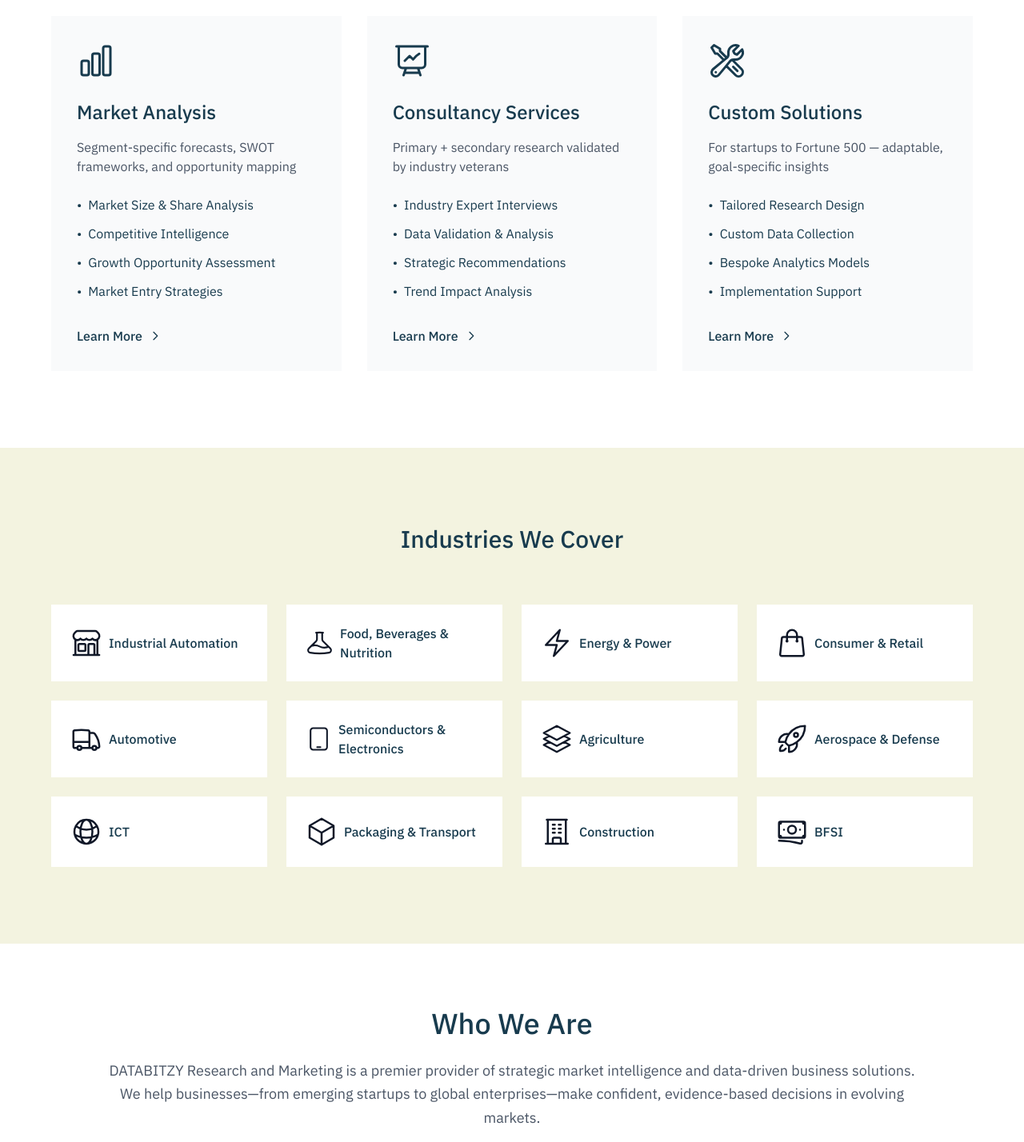
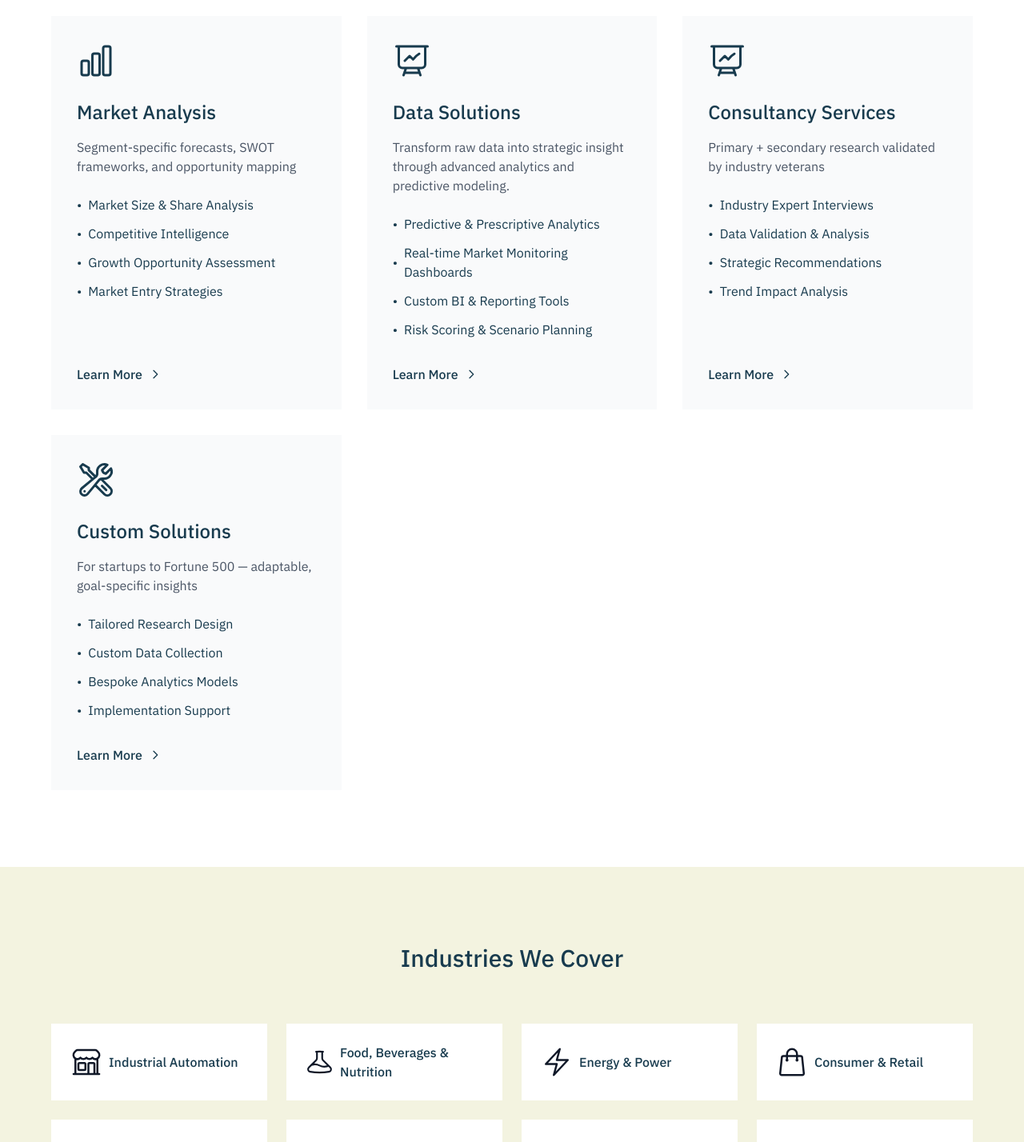
Before and after one commit to Aniket-89/DataSciencePro, a React (Vite) app: page / in a window 1280 px wide. Shown: the part 900-2328 px from the top of the page at 80% size. Built offline with nearby package versions, Linux system fonts and the light colour scheme; the HTML template or start-up script is replaced by a standard one.

Commit message:
content modifications

```diff
--- a/src/components/Footer.tsx
+++ b/src/components/Footer.tsx
@@ -6,9 +6,11 @@ const Footer = () => {
       <div className="container mx-auto px-4">
         <div className="grid grid-cols-1 md:grid-cols-4 gap-8">
           <div className='text-black'>
-            <h3 className="text-xl font-bold mb-4">DATABITZY</h3>
+            <h1 className="text-2xl font-bold text-[#183B4E]">
+              <span className='text-[#DDA853]'>DATA</span>BITZY
+            </h1>
             <p className="text-gray-600">
-              Transforming data into actionable insights for your business success.
+              Transforming data into actionable insights.
             </p>
           </div>
           <div className='text-black'>
--- a/src/components/Header.tsx
+++ b/src/components/Header.tsx
@@ -46,7 +46,7 @@ const Header = () => {
       <header className="fixed w-full bg-white shadow-md z-40">
         <div className="lg:max-w-[75vw] mx-auto px-4">
           <div className="flex items-center justify-between h-16">
-            <Link to="/" className="text-xl font-semibold text-[#183B4E]">
+            <Link to="/" className="text-2xl font-semibold text-[#183B4E]">
               <span className='text-[#DDA853]'>DATA</span>BITZY
             </Link>
 
--- a/src/components/about/Brief.tsx
+++ b/src/components/about/Brief.tsx
@@ -24,9 +24,14 @@ const Brief = () => {
               </svg> */}
             </div>
             <p className="text-lg text-gray-700 leading-relaxed">
-              DATABITZY is a premier provider of strategic market intelligence and data-driven business solutions.
-              We empower organizations of all sizes — from global enterprises to emerging SMEs — with insights that drive growth, reduce risk,
-              and uncover untapped opportunities in competitive markets.
+              DATABITZY is a powerful service-driven platform that delivers data-powered insights, market intelligence,
+              and tailored business solutions. We help organizations of all sizes—from agile startups to established enterprises—make smarter,
+              faster, and more confident decisions in a rapidly evolving marketplace.
+              <br />
+              <br />
+              Our platform offers a wide range of services including
+              custom market research reports, competitive analysis, customer behavior insights, business forecasting, and end-to-end data solutions.
+              At DATABITZY, we transform data into direction—empowering your business to lead with clarity and precision.
             </p>
           </motion.div>
 
--- a/src/components/about/Founders.tsx
+++ b/src/components/about/Founders.tsx
@@ -5,14 +5,14 @@ const founders: FounderType[] = [
   {
     name: 'Anmol Sharma',
     designation: 'Chief Data Scientist & Co-founder',
-    brief: 'Ph.D. in Machine Learning from MIT with 12+ years of experience in developing AI solutions for Fortune 500 companies. Specialized in deep learning and computer vision.',
+    brief: "I'm a data-driven professional with expertise in Data Science, Machine Learning, and LLMs (Large Language Models). I build intelligent systems that uncover insights, automate decisions, and scale performance. From predictive analytics to LLM-powered solutions, I specialize in turning complex data into high-impact strategies that drive business growth.",
     skills: ['Deep Learning', 'Computer Vision', 'Neural Networks', 'PyTorch'],
     image: '/founders/sarah.jpg'
   },
   {
-    name: 'Tanya Sharma',
+    name: 'Priya Roy',
     designation: 'Senior ML Engineer & Co-founder',
-    brief: 'Former Lead Data Architect at Google with extensive experience in building scalable data infrastructure. Expert in cloud computing and distributed systems.',
+    brief: 'As a co-founder, I bring global experience across APAC, the Middle East, North & South America, and Europe — helping companies uncover growth opportunities, strengthen client relationships, and drive measurable results. With a background in finance and a deep focus on data-driven decision-making, I’m now building a venture that delivers powerful research, intelligent websites, and scalable digital solutions for modern brands.',
     skills: ['Cloud Architecture', 'Big Data', 'AWS', 'Kubernetes'],
     image: '/founders/michael.jpg'
   }
@@ -52,7 +52,7 @@ export default function Founders() {
                     {founder.skills.map(skill => (
                       <span
                         key={skill}
-                        className="px-3 py-1 bg-gray-50 text-gray-600 text-sm font-mono"
+                        className="px-3 py-1 bg-[#F3F3E0] text-gray-600 text-sm font-mono"
                       >
                         {skill}
                       </span>
--- a/src/components/about/Stats.tsx
+++ b/src/components/about/Stats.tsx
@@ -19,7 +19,7 @@ const Stats = () => {
           viewport={{ once: true }}
           className="text-center mb-16"
         >
-          <h2 className="text-3xl font-light text-gray-900">Fast Facts</h2>
+          <h2 className="text-3xl font-light text-gray-900">Quick Facts</h2>
         </motion.div>
 
         <div className="grid grid-cols-1 md:grid-cols-3 lg:grid-cols-5 gap-8">
@@ -32,7 +32,7 @@ const Stats = () => {
               viewport={{ once: true }}
               className="text-center p-8 bg-white group hover:bg-gray-100 transition-colors"
             >
-              <div className="text-3xl font-light text-gray-900 mb-2">
+              <div className="text-5xl font-bold text-gray-900 mb-2">
                 {stat.value}
               </div>
               <div className="text-gray-600">
--- a/src/components/home/About.tsx
+++ b/src/components/home/About.tsx
@@ -15,9 +15,15 @@ const About = () => {
 					<h2 className="text-4xl font-semibold text-[#183B4E] mb-6">
 						Who We Are
 					</h2>
-					<p className="text-lg text-gray-600 leading-relaxed mb-8">
-						DATABITZY Research and Marketing is a premier provider of strategic market intelligence and data-driven business solutions.
-						We help businesses—from emerging startups to global enterprises—make confident, evidence-based decisions in evolving markets.
+					<p className="text-lg text-justify text-gray-600 leading-relaxed mb-8">
+						DATABITZY is a powerful service-driven platform that delivers data-powered insights, market intelligence,
+						and tailored business solutions. We help organizations of all sizes—from agile startups to established enterprises—make smarter,
+						faster, and more confident decisions in a rapidly evolving marketplace.
+						<br />
+						<br />
+						Our platform offers a wide range of services including
+						custom market research reports, competitive analysis, customer behavior insights, business forecasting, and end-to-end data solutions.
+						At DATABITZY, we transform data into direction—empowering your business to lead with clarity and precision.
 					</p>
 					<motion.div
 						initial={{ opacity: 0, y: 20 }}
--- a/src/components/home/ServicesOverview.tsx
+++ b/src/components/home/ServicesOverview.tsx
@@ -18,6 +18,18 @@ const services = [
       'Market Entry Strategies'
     ],
     link: '/services/reports'
+  },
+  {
+    icon: PresentationChartLineIcon,
+    title: 'Data Solutions',
+    description: 'Transform raw data into strategic insight through advanced analytics and predictive modeling.',
+    deliverables: [
+      'Predictive & Prescriptive Analytics',
+      'Real-time Market Monitoring Dashboards',
+      'Custom BI & Reporting Tools',
+      'Risk Scoring & Scenario Planning'
+    ],
+    link: '/services/data-analysis'
   },
   {
     icon: PresentationChartLineIcon,
--- a/src/pages/ContactPage.tsx
+++ b/src/pages/ContactPage.tsx
@@ -13,11 +13,11 @@ import { GrainyGradient2 } from '../assets/assets';
 const faqs = [
   {
     question: "What services do you offer?",
-    answer: "We offer comprehensive data science solutions including data analytics, machine learning, business intelligence, and custom AI model development. Our services can be tailored to meet your specific business needs."
+    answer: "we offer two core services: Market Research Reports and Data Analytics Solutions. Our research reports provide in-depth industry analysis, market forecasts, and competitor insights tailored to strategic goals, while our analytics services turn raw data into actionable intelligence through predictive modeling, market monitoring, and risk assessment. Together, these solutions help businesses make smarter, data-driven decisions across sectors."
   },
   {
     question: "How long does a typical project take?",
-    answer: "Project timelines vary depending on scope and complexity. A typical data analytics project might take 4-8 weeks, while more complex machine learning solutions could take 3-6 months. We'll provide detailed timelines during our initial consultation."
+    answer: "Project timelines vary depending on scope and complexity. A typical data analytics project might take 1-3 weeks, while more complex machine learning solutions could take 3-6 months. We'll provide detailed timelines during our initial consultation."
   },
   {
     question: "Do you offer ongoing support?",
@@ -25,7 +25,7 @@ const faqs = [
   },
   {
     question: "What industries do you work with?",
-    answer: "We work across various industries including healthcare, finance, retail, manufacturing, and technology. Our solutions are adaptable to any industry that wants to leverage data for better decision-making."
+    answer: "We work across various industries including healthcare, finance, retail, manufacturing, market reasearch and technology. Our solutions are adaptable to any industry that wants to leverage data for better decision-making."
   }
 ];
 
@@ -152,7 +152,7 @@ const ContactPage = () => {
                     <EnvelopeIcon className="h-6 w-6 text-[#183B4E] mr-4 flex-shrink-0" />
                     <div>
                       <h3 className="text-lg font-normal text-[#183B4E] mb-1">Email</h3>
-                      <p className="text-gray-600">contact@datasciencepro.ai</p>
+                      <p className="text-gray-600">contact@databitzy.com</p>
                     </div>
                   </div>
                   <div className="flex items-start">
```
